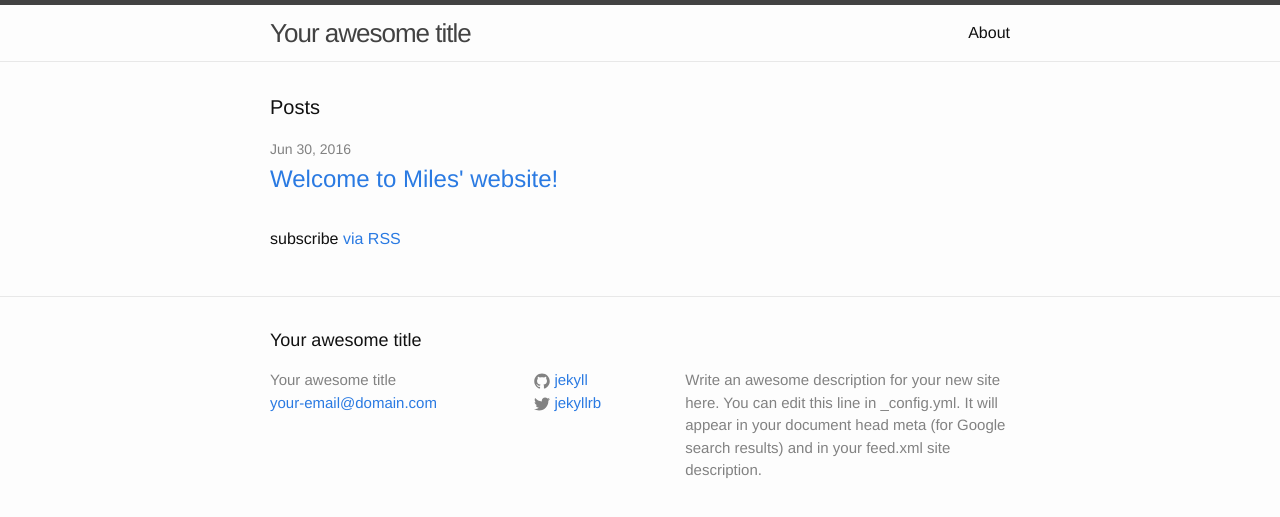
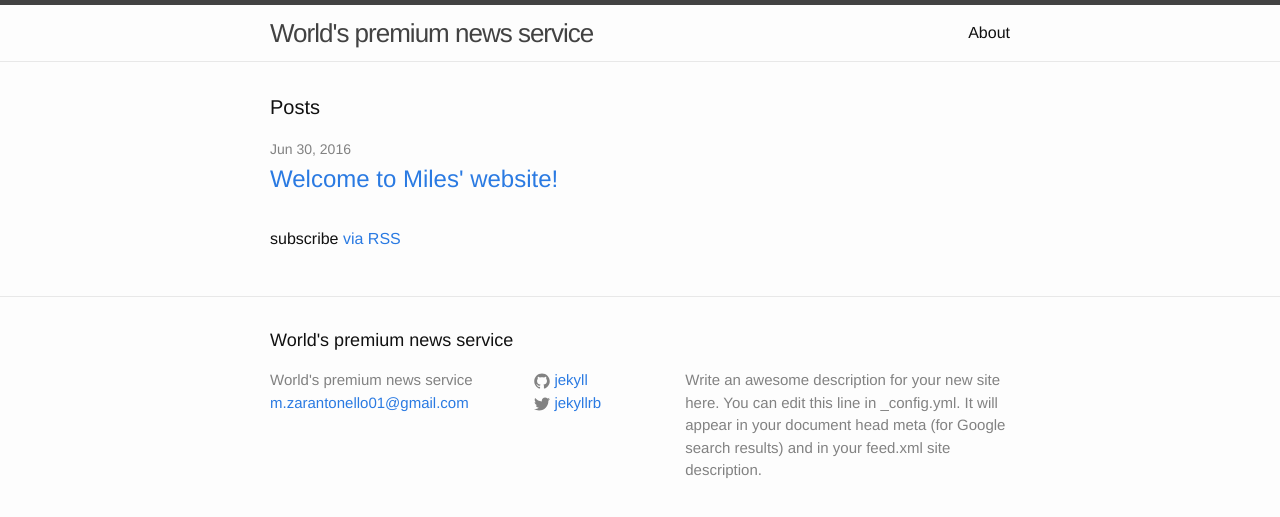
Before and after one commit to Danathor/Danathor.github.io, a Jekyll site: the page built from index.html, in a window 1280 px wide. Shown: the top 517 px of the page. Built offline with Jekyll 4.4.1, drawn with Linux system fonts in a browser that asks for light colours.

Commit message:
Update _config.yml

```diff
--- a/_config.yml
+++ b/_config.yml
@@ -6,8 +6,8 @@
 # 'jekyll serve'. If you change this file, please restart the server process.
 
 # Site settings
-title: Your awesome title
-email: your-email@domain.com
+title: World's premium news service
+email: m.zarantonello01@gmail.com
 description: > # this means to ignore newlines until "baseurl:"
   Write an awesome description for your new site here. You can edit this
   line in _config.yml. It will appear in your document head meta (for
```
